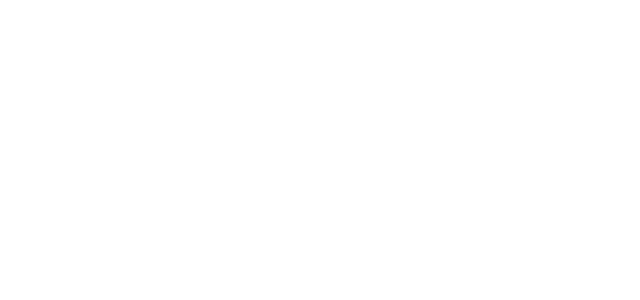
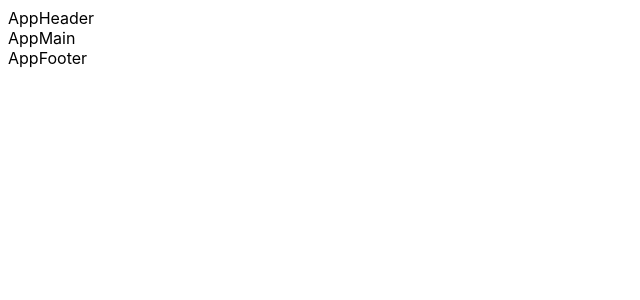
Before and after one commit to FrancescoLimpias/proj-html-vuejs, a Vue app: page / in a window 1280 px wide. Shown: the top 300 px of the page, without its empty margins (0-640 px from the left). Built offline with nearby package versions, Linux system fonts and the light colour scheme.

Commit message:
Added base components structure

```diff
--- a/src/App.vue
+++ b/src/App.vue
@@ -1,8 +1,27 @@
 <script>
+// import components
+import AppHeader from "./components/AppHeader.vue";
+import AppMain from "./components/AppMain.vue";
+import AppFooter from "./components/AppFooter.vue";
+
+// component declarations
+export default {
+  components: {
+    AppHeader,
+    AppMain,
+    AppFooter,
+  }
+}
 </script>
 
 <template>
+  <div class="App">
+    <AppHeader />
+    <AppMain />
+    <AppFooter />
+  </div>
 </template>
 
 <style scoped>
+.App {}
 </style>
--- /dev/null
+++ b/src/components/AppFooter.vue
@@ -0,0 +1,14 @@
+<script>
+</script>
+
+<template>
+    <div class="AppFooter">
+        AppFooter
+    </div>
+</template>
+
+<style lang="scss" scoped>
+.AppFooter{
+
+}
+</style>
--- /dev/null
+++ b/src/components/AppHeader.vue
@@ -0,0 +1,14 @@
+<script>
+</script>
+
+<template>
+    <div class="AppHeader">
+        AppHeader
+    </div>
+</template>
+
+<style lang="scss" scoped>
+.AppHeader{
+
+}
+</style>
--- /dev/null
+++ b/src/components/AppMain.vue
@@ -0,0 +1,14 @@
+<script>
+</script>
+
+<template>
+    <div class="AppMain">
+        AppMain
+    </div>
+</template>
+
+<style lang="scss" scoped>
+.AppMain{
+
+}
+</style>
```
